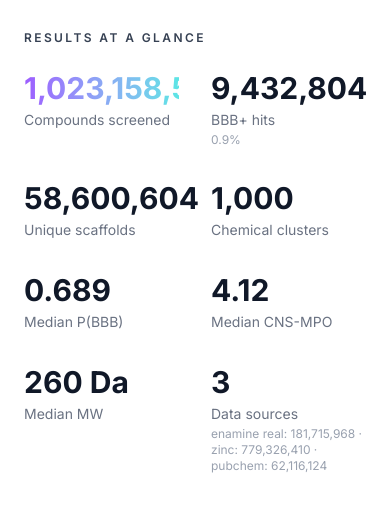
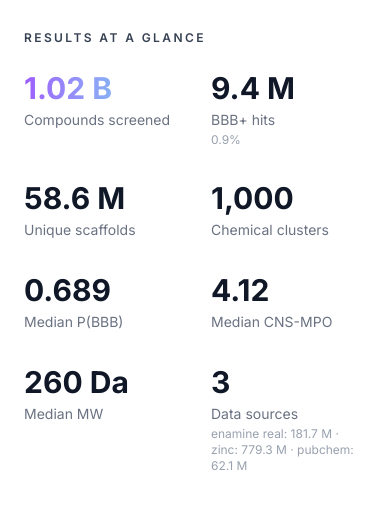
Before and after one commit to ATTN-Lab/attentionlab-web, a Next.js app: page /screening in a window 390 px wide. Shown: the part 707-1231 px from the top of the page. Built offline with nearby package versions, Linux system fonts and the light colour scheme; no server answers.

Commit message:
Use compact number format (1.02 B, 9.4 M) for mobile readability

```diff
--- a/src/components/screening/ScreeningStats.tsx
+++ b/src/components/screening/ScreeningStats.tsx
@@ -61,24 +61,29 @@ interface ScreeningStatsProps {
 export default function ScreeningStats({ summary }: ScreeningStatsProps) {
   if (!summary) return null;
 
-  const fmt = (n: number) => n.toLocaleString();
+  const compact = (n: number) => {
+    if (n >= 1e9) return `${(n / 1e9).toFixed(2)} B`;
+    if (n >= 1e6) return `${(n / 1e6).toFixed(1)} M`;
+    if (n >= 1e3) return `${(n / 1e3).toFixed(1)} K`;
+    return n.toLocaleString();
+  };
   const pct = (n: number, total: number) =>
     `${((n / total) * 100).toFixed(1)}%`;
 
   return (
     <div className="grid grid-cols-2 md:grid-cols-4 gap-8 md:gap-6">
       <StatCard
-        value={fmt(summary.total_compounds)}
+        value={compact(summary.total_compounds)}
         label="Compounds screened"
         gradient
       />
       <StatCard
-        value={fmt(summary.p_bbb.hits_098)}
+        value={compact(summary.p_bbb.hits_098)}
         label="BBB+ hits"
         sub={pct(summary.p_bbb.hits_098, summary.total_compounds)}
       />
       <StatCard
-        value={summary.scaffolds.unique_murcko?.toLocaleString() ?? "--"}
+        value={summary.scaffolds.unique_murcko != null ? compact(summary.scaffolds.unique_murcko) : "--"}
         label="Unique scaffolds"
       />
       <StatCard
@@ -101,7 +106,7 @@ export default function ScreeningStats({ summary }: ScreeningStatsProps) {
         value={Object.keys(summary.by_provenance).length.toString()}
         label="Data sources"
         sub={Object.entries(summary.by_provenance)
-          .map(([k, v]) => `${k.replace("_", " ")}: ${fmt(v)}`)
+          .map(([k, v]) => `${k.replace("_", " ")}: ${compact(v)}`)
           .join(" · ")}
       />
     </div>
```
